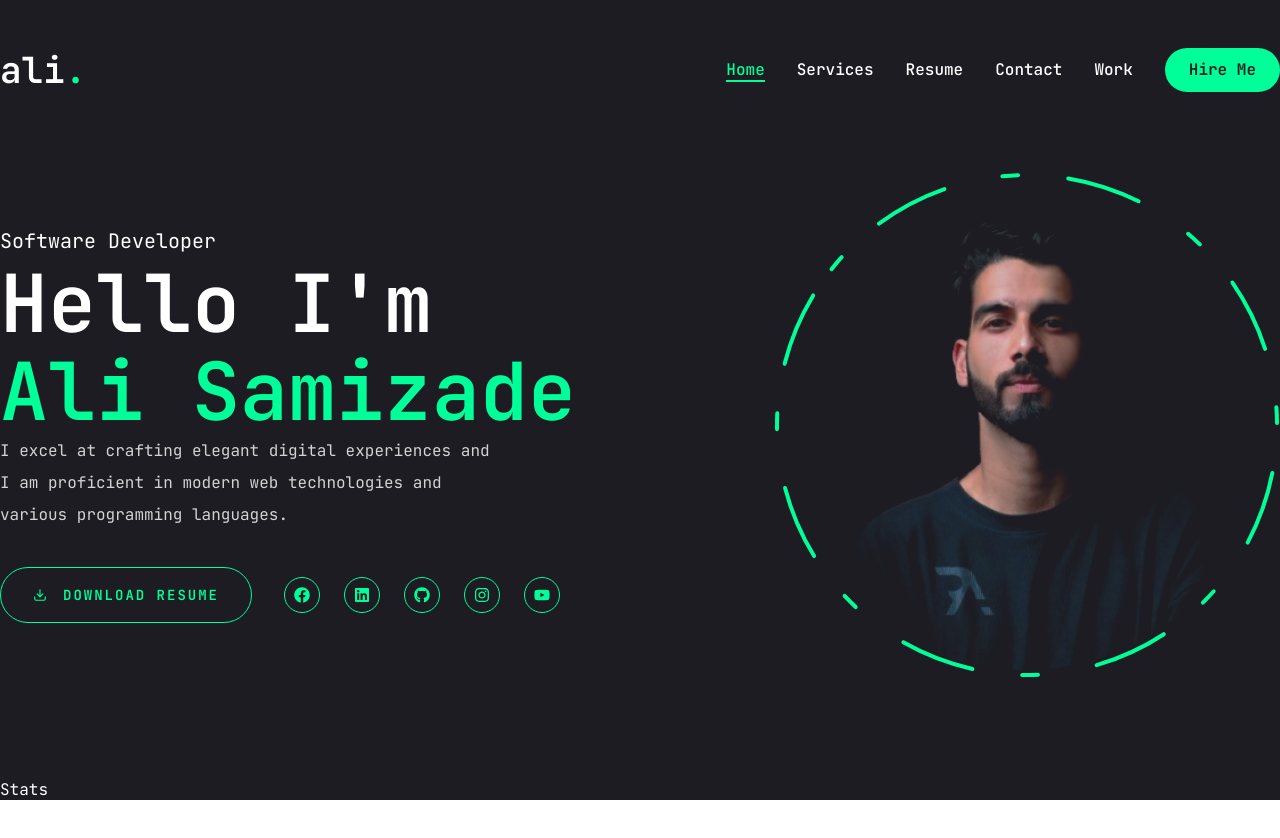
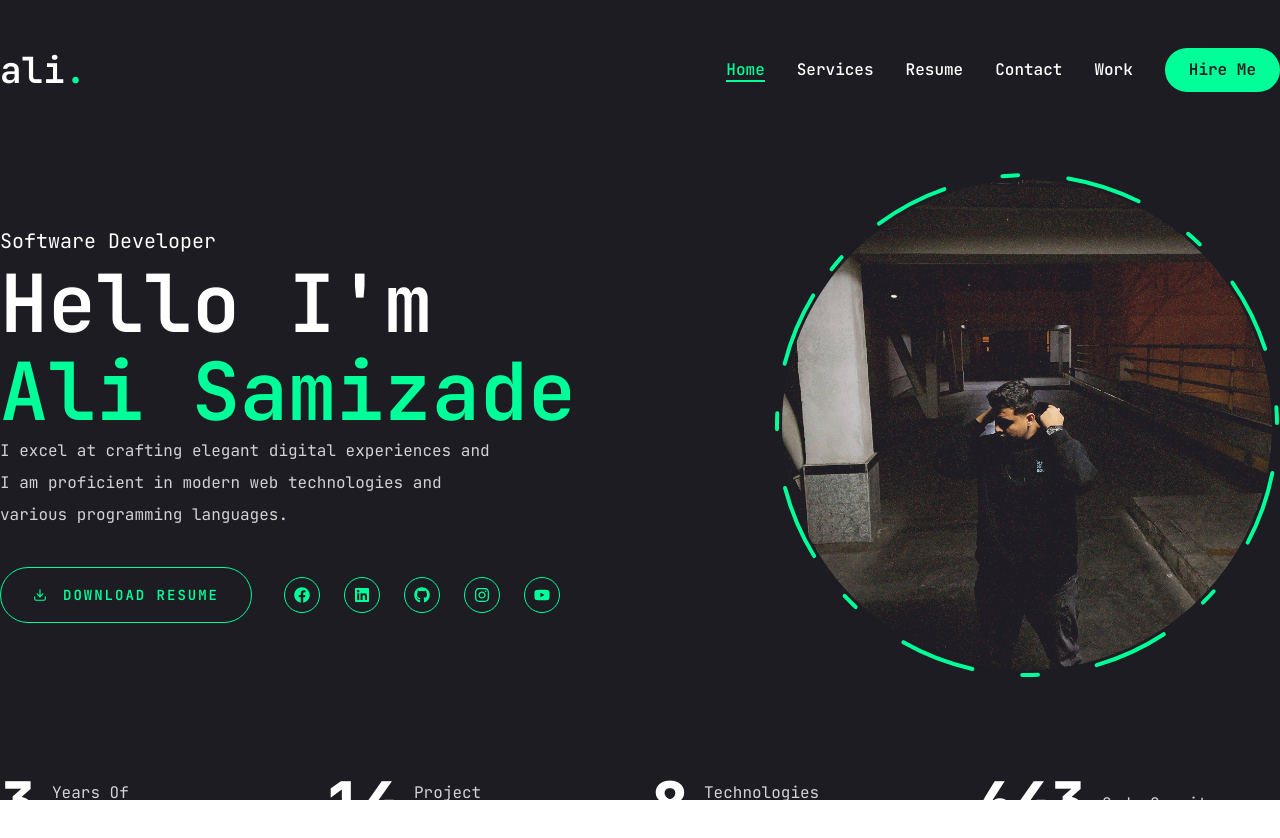
Before and after one commit to ali-smz/resume-website, a Next.js app: page / in a window 1280 px wide. Shown: the top 838 px of the page. Before the commit the page ends 806 px from the top, so only its background shows below. Built offline with nearby package versions, Linux system fonts and the light colour scheme.

Commit message:
stats added

```diff
--- a/components/Photo.jsx
+++ b/components/Photo.jsx
@@ -1,34 +1,33 @@
 "use client";
 import { motion } from "framer-motion";
 import Image from "next/image";
+
 const Photo = () => {
   return (
-    <div className="relative w-full h-full">
+    <div className="relative w-[300px] h-[300px] xl:w-[506px] xl:h-[506px]">
+      {/* Circular Clipped Image */}
       <motion.div
         initial={{ opacity: 0 }}
         animate={{ opacity: 1 }}
-        transition={{ duration: 0.4, delay: 2, ease: "easeIn" }}
-      >
-        <motion.div
-          initial={{ opacity: 0 }}
-          animate={{ opacity: 1 }}
-          transition={{ duration: 0.4, delay: 2, ease: "easeIn" }}
-          className="w-[298px] h-[298px] xl:w-[498px] xl:h-[498px] mix-blend-lighten absolute"
+        transition={{ duration: 0.4, delay: 1, ease: "easeIn" }}
+        className="absolute inset-2 rounded-full overflow-hidden mix-blend-lighten"
       >
         <Image
-            src="/assets/photo.png"
+          src="/assets/photo.jpg"
           alt="ali samizade image"
           priority
           quality={100}
           fill
-            className="object-contain"
+          className="object-cover"
         />
       </motion.div>
 
+      {/* Animated SVG Circle Frame */}
       <motion.svg
-          className="w-[300px] h-[300px] xl:w-[506px] xl:h-[506px]"
+        className="w-full h-full"
         fill="transparent"
         viewBox="0 0 506 506"
+        transition={{ delay: 1 }}
         xmlns="http://www.w3.org/2000/svg"
       >
         <motion.circle
@@ -51,7 +50,6 @@ const Photo = () => {
           }}
         />
       </motion.svg>
-      </motion.div>
     </div>
   );
 };
--- a/components/Stats.jsx
+++ b/components/Stats.jsx
@@ -1,9 +1,53 @@
+"use client";
+import CountUp from "react-countup";
 
-
+const stats = [
+  {
+    num: 3,
+    text: "Years Of Experience",
+  },
+  {
+    num: 14,
+    text: "Project Compeleted",
+  },
+  {
+    num: 8,
+    text: "Technologies Mastered",
+  },
+  {
+    num: 648,
+    text: "Code Commits",
+  },
+];
 const Stats = () => {
   return (
-    <div>Stats</div>
-  )
-}
+    <section>
+      <div className="container mx-auto">
+        <div className="flex flex-wrap max-w-[80vw] xl:max-w-none gap-6 mx-auto">
+          {stats.map((stat) => (
+            <div
+              key={stat.text}
+              className="flex flex-1 gap-4 items-center justify-center xl:justify-start"
+            >
+              <CountUp
+                end={stat.num}
+                duration={5}
+                delay={2}
+                className="text-4xl font-extrabold xl:text-6xl"
+              />
+              <p
+                className={`${
+                  stat.text.length > 15 ? "max-w-[100px]" : "max-w-[150px]"
+                } leading-snug text-white/80`}
+              >
+                {stat.text}
+              </p>
+            </div>
+          ))}
+        </div>
+      </div>
+    </section>
+  );
+};
 
-export default Stats
+export default Stats;
--- a/package.json
+++ b/package.json
@@ -20,6 +20,7 @@
     "lucide-react": "^0.525.0",
     "next": "15.4.3",
     "react": "19.1.0",
+    "react-countup": "^6.5.3",
     "react-dom": "19.1.0",
     "react-icons": "^5.5.0",
     "tailwind-merge": "^3.3.1"
```
Also changed, not shown: public/assets/photo.png (deleted), 1 other file (tests, documents, lock files or other folders). Lines whose indentation alone changed are shown as unchanged.
